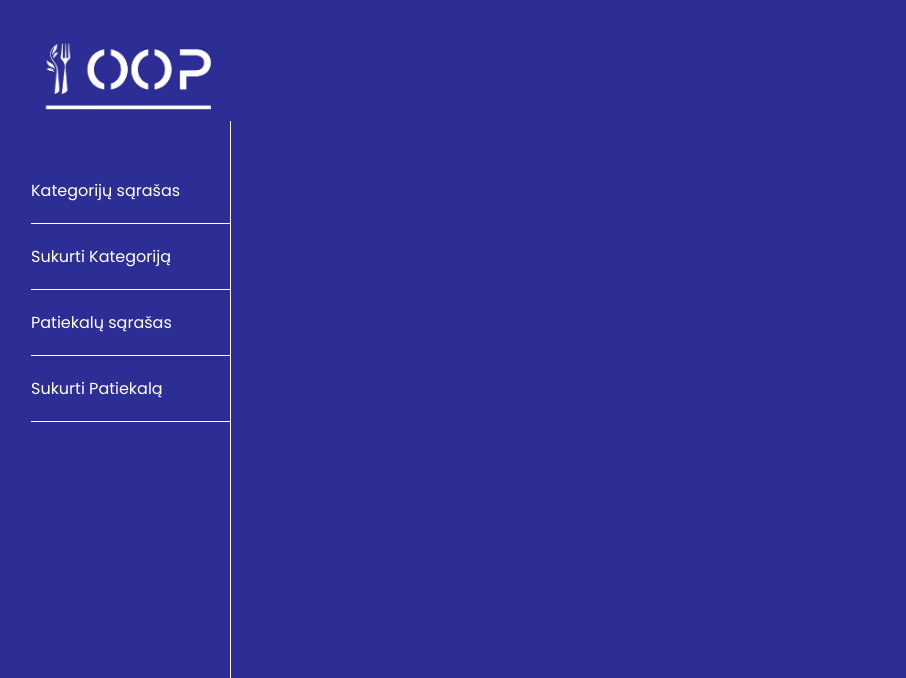
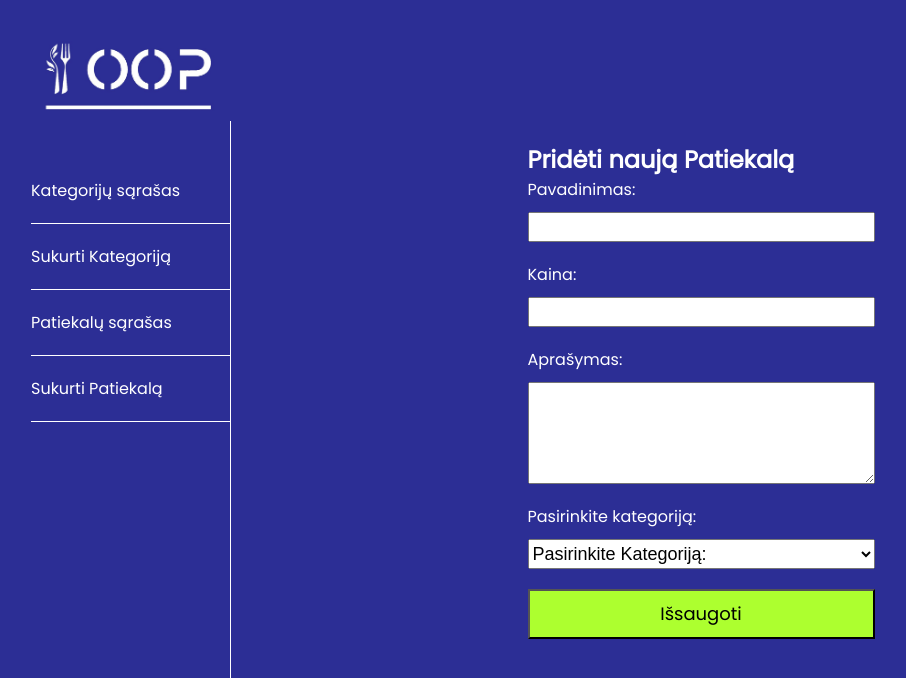
Before and after one commit to simzim/11-20-oop, a plain HTML site: page index.html in a window 1280 px wide. Both pictures are taken after a click on the element "Sukurti Patiekalą". Shown: the top 678 px of the page, without its empty margins (39-945 px from the left). Drawn offline with Linux system fonts and the light colour scheme.

Commit message:
add dish function

```diff
--- a/app.js
+++ b/app.js
@@ -11,9 +11,9 @@ const kita = new Category('kita', mainMenu);
 const drinks = new Category('Gėrimai', mainMenu);
 // console.log(dessert);
 
-const kitoks = new Dish('lialia', 5.5, kita);
-const iceCream = new Dish('Ledai', 5.5, dessert);
-const cake = new Dish('Tortas', 5.5, dessert, 'pats skaniausias');
+const kitoks = new Dish('lialia', 5.5, 2, mainMenu);
+const iceCream = new Dish('Ledai', 5.5, 1, mainMenu);
+const cake = new Dish('Tortas', 5.5, 1, mainMenu, 'pats skaniausias');
 
 // __________________________________________________
 // _____HTML turinio kurimas -> rodyti kategorijas___
@@ -63,6 +63,75 @@ function displayCategoryForm(){
     })
 }
 
+// __________________________________________________
+// _____HTML turinio kurimas -> prideti  patiekala___
+
+
+const showDishForm  = document.getElementById('showDishForm');
+
+showDishForm.addEventListener('click', ()=> displayDishForm());
+
+function displayDishForm(){
+    content.innerHTML = `
+        <h2>Pridėti naują Patiekalą</h2>
+        <form id="addDishForm" class="addForm">
+            <label for="dishName">Pavadinimas:</label>
+            <input type="text" id="dishName" required />
+
+            <label for="dishPrice">Kaina:</label>
+            <input type="text" id="dishPrice" required />
+
+            <label for="dishDescription">Aprašymas:</label>
+            <textarea name="description" id="dishDescription" rows="5" cols="30"></textarea>
+
+            <label for="categorySelect">Pasirinkite kategoriją:</label>
+            <select id='categorySelect'>
+                <option value=''>Pasirinkite Kategoriją:</option>
+                ${mainMenu.getCategories().map((cat) =>
+                    `<option value='${cat.getId()}'>${cat.getCategoryName()}</option>`
+                )}
+            </select>
+            <button class="btn" type="submit">Išsaugoti</button>
+        </form>
+    `
+
+    const dishForm = document.getElementById('addDishForm');
+
+    dishForm.addEventListener('submit', (e) => {
+        e.preventDefault();
+
+        const dishName = e.target.dishName.value;
+        const dishPrice = e.target.dishPrice.value;
+        const dishDescription = e.target.dishDescription.value;
+        const dishCategory = e.target.categorySelect.value;
+
+        // console.log(dishName)
+        // console.log(dishPrice)
+        // console.log(dishDescription)
+        // console.log(dishCategory)
+
+        const newDish = new Dish(dishName, dishPrice, dishCategory, mainMenu, dishDescription);
+
+        e.target.reset();
+
+
+    })
+
+
+
+}
+
+
+
+
+
+
+
+
+
+
+
+
 
 
 
--- a/assets/style/style.css
+++ b/assets/style/style.css
@@ -57,9 +57,15 @@
     gap: 10px;
 }
 
-.addForm input {
+.addForm input, .addForm select{
     margin-bottom: 10px;
     height: 30px;
+    font-size: 18px;
+}
+
+
+.addForm textarea {
+    margin-bottom: 10px;
     font-size: 18px;
 }
 
--- a/classes/Dish.js
+++ b/classes/Dish.js
@@ -12,16 +12,25 @@ class Dish {
     static dishCounter = 0;
 
     // konstruktorius
-    constructor(name, price, category, description = 'Nera aprašymo'){
+    constructor(name, price, categoryId, mm, description = 'Nera aprašymo'){
 
         Dish.dishCounter++;
         this.#id = Dish.dishCounter;
         this.#name = name;
         this.#price = price;
         this.#description = description;
-        this.#category = category;
-        category.addDish(this);
+        // this.#category = category;
+        // category.addDish(this);
         Dish.allDishes.push(this);
+
+        const category = mm.getCategories().find(cat => cat.getId() == categoryId);
+        if(category){
+            this.#category = category;
+            category.addDish(this);
+        } else {
+            throw new Error('Kategorija nerasta');
+        }
+
     }
 
     // Geteriai
```
Also changed, not shown: index.html (+12 -2 lines).
